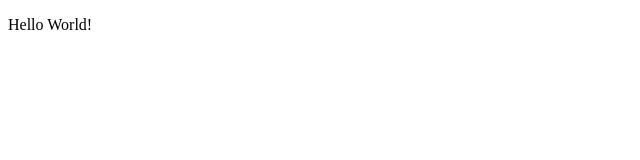
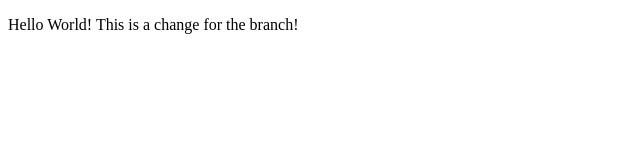
Before and after one commit to saliudev/IMED-265-Spring-2024, a plain HTML site: page index.html in a window 1280 px wide. Shown: the whole page, without its empty margins (0-640 px from the left). Drawn offline with Linux system fonts and the light colour scheme.

Commit message:
Update index.html

```diff
--- a/index.html
+++ b/index.html
@@ -6,7 +6,7 @@
   <title>JS Bin</title>
 </head>
 <body>
-    <p>Hello World!</p>
+    <p>Hello World! This is a change for the branch!</p>
 
 
 
```
